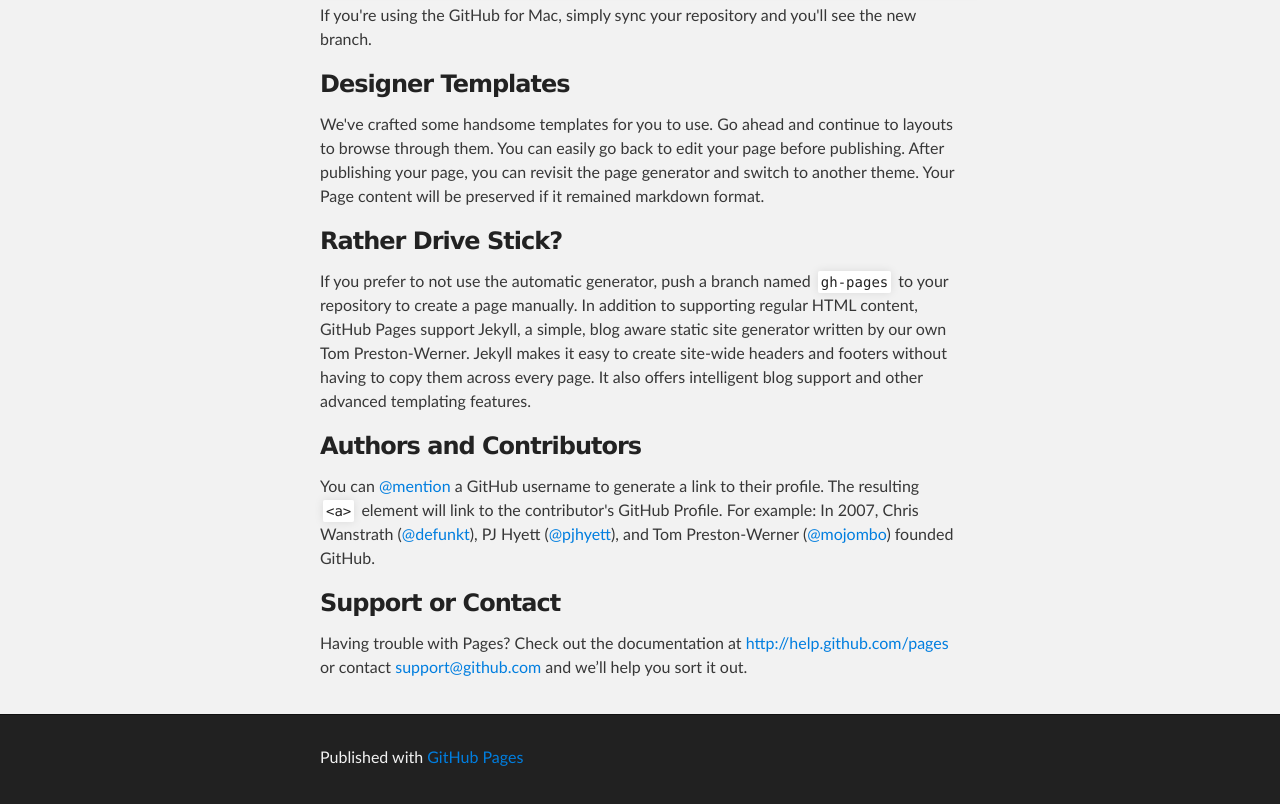
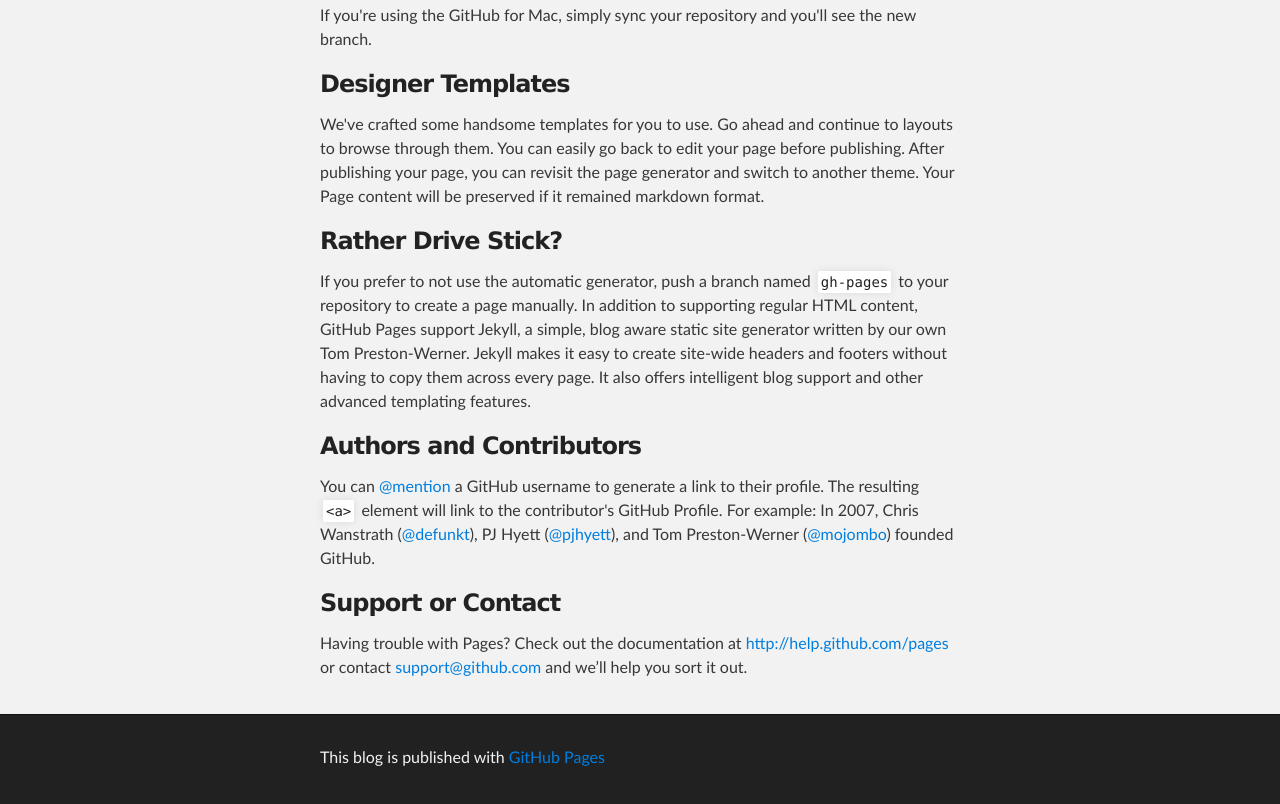
Before and after one commit to wilhelmjung/wilhelmjung.github.com, a plain HTML site: page index.html in a window 1280 px wide. Shown: the part 513-1317 px from the top of the page. Drawn offline with Linux system fonts and the light colour scheme.

Commit message:
add a few words.

```diff
--- a/index.html
+++ b/index.html
@@ -59,7 +59,7 @@ $ git checkout gh-pages
     <!-- FOOTER  -->
     <div id="footer_wrap" class="outer">
       <footer class="inner">
-        <p>Published with <a href="http://pages.github.com">GitHub Pages</a></p>
+        <p>This blog is published with <a href="http://pages.github.com">GitHub Pages</a></p>
       </footer>
     </div>
 
```
